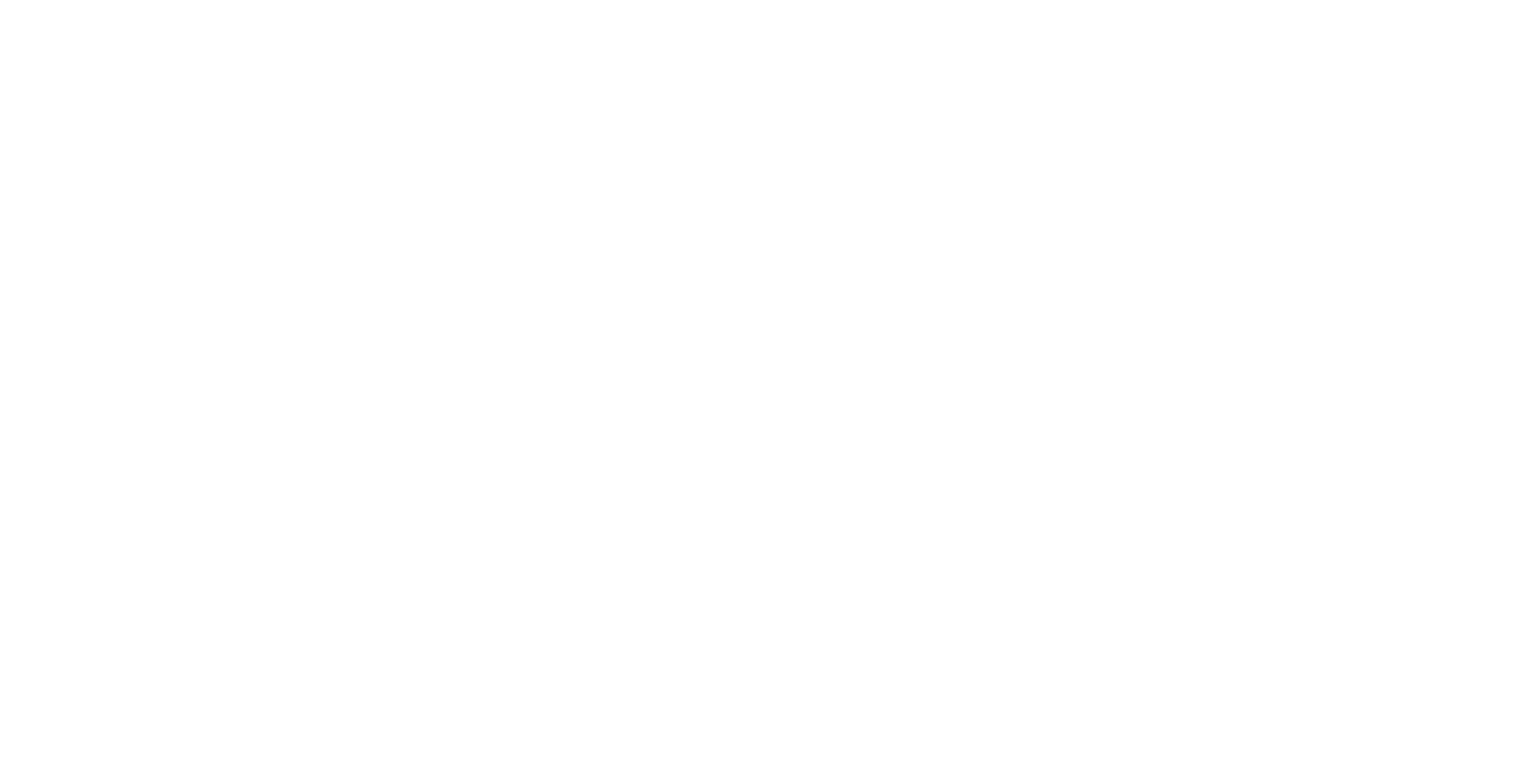
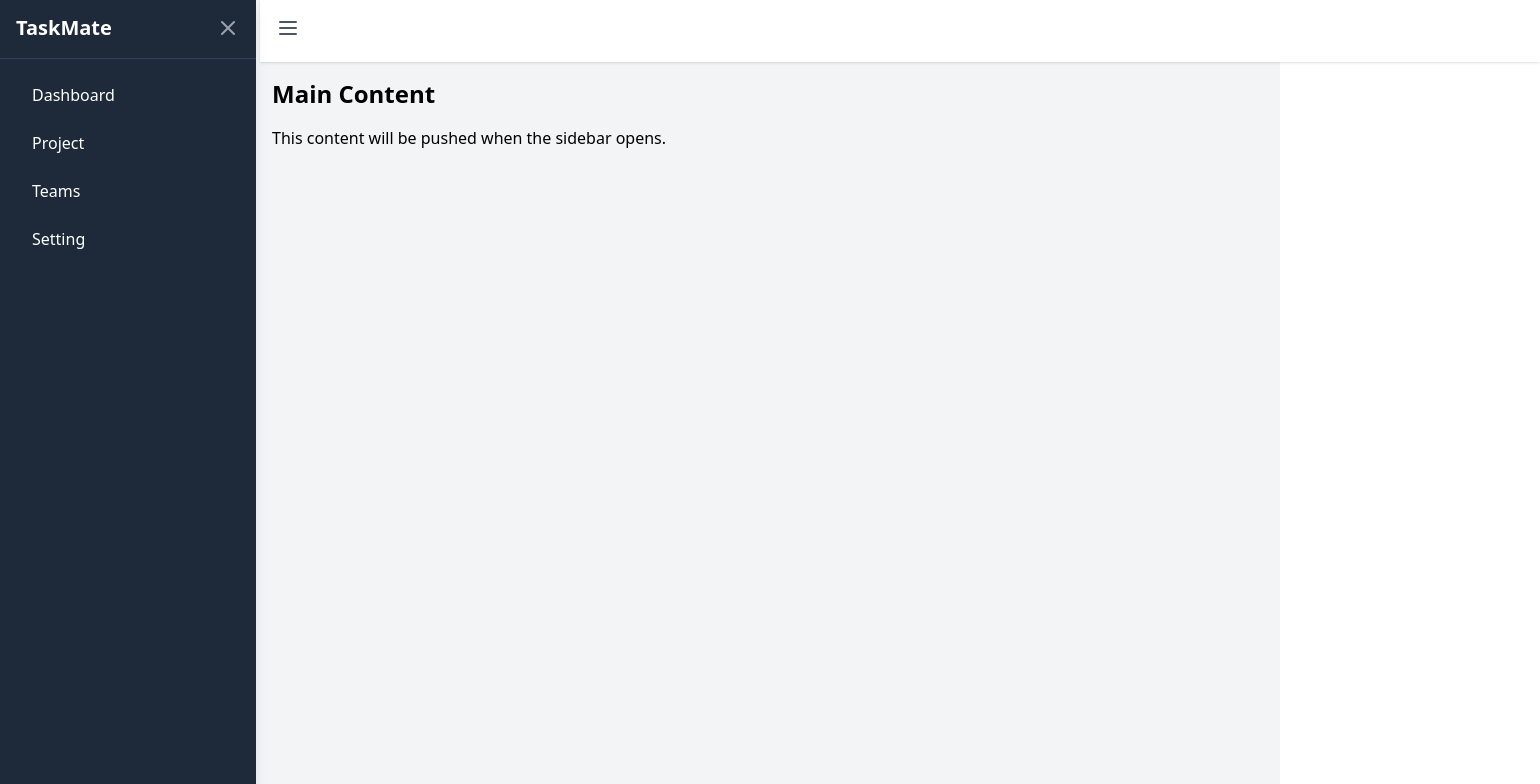
Before and after one commit to aneetan/TaskMate, a React (Vite) app in the folder client/: page /dashboard in a window 1280 px wide. Before the commit this address had no page. Shown: the top 784 px of the page, 1540 px wide, since content can reach past the window. Built offline with nearby package versions, Linux system fonts and the light colour scheme.

Commit message:
Created a layout for with sidebar and header

```diff
--- a/client/src/App.tsx
+++ b/client/src/App.tsx
@@ -2,6 +2,8 @@
 import Login from "./pages/Login";
 import './App.css';
 import Register from "./pages/Register";
+import Dashboard from "./pages/Dashboard";
+import UserLayout from "./components/layout/UserLayout";
 
 function App() {
 
@@ -11,6 +13,10 @@
         <Route path="/" element={<Login/>} />
         <Route path="/login" element={<Login/>} />
         <Route path="/register" element={<Register/>} />
+
+        <Route element={<UserLayout/>}>
+            <Route path="dashboard" element={<Dashboard/>} />
+        </Route>
       </Routes>
     </BrowserRouter>
   );
--- /dev/null
+++ b/client/src/components/Navbar.tsx
@@ -0,0 +1,20 @@
+interface NavbarProps{
+    onClick: () => void;
+    isOpen: boolean;
+}
+const Navbar:React.FC<NavbarProps> = ({onClick, isOpen}) => {
+  return (
+     <nav className={`bg-white shadow-sm p-4 ${isOpen? ' translate-x-65' : 'translate-x-0'}`}>
+        <button
+          onClick={onClick}
+          className="text-gray-600 hover:text-gray-900 focus:outline-none"
+        >
+          <svg className="w-6 h-6" fill="none" stroke="currentColor" viewBox="0 0 24 24">
+            <path strokeLinecap="round" strokeLinejoin="round" strokeWidth={2} d="M4 6h16M4 12h16M4 18h16" />
+          </svg>
+        </button>
+      </nav>
+  )
+}
+
+export default Navbar
--- /dev/null
+++ b/client/src/components/Sidebar.tsx
@@ -0,0 +1,36 @@
+import type { ReactNode } from "react";
+
+interface SidebarProps {
+    isOpen: boolean;
+    onClose: () => void;
+    children ?: ReactNode;
+}
+const Sidebar: React.FC<SidebarProps> = ({isOpen, onClose, children}) => {
+  return (
+    <>
+      <div className={`flex flex-col top-0 left-0 h-[100vh] w-64 bg-gray-800 text-white shadow-lg
+            transform transition-transform duration-300 ease-in-out z-50 -translate-y-16
+            ${isOpen? 'translate-x-0' : '-translate-x-full'
+        }`}>
+            <div className="flex items-center justify-between p-4 border-b border-gray-700">
+                <h2 className="text-xl font-semibold">TaskMate</h2>
+                <button
+                    onClick={onClose}
+                    className="text-gray-400 hover:text-white focus:outline-none"
+                >
+                    <svg className="w-6 h-6" fill="none" stroke="currentColor" viewBox="0 0 24 24">
+                    <path strokeLinecap="round" strokeLinejoin="round" strokeWidth={2} d="M6 18L18 6M6 6l12 12" />
+                    </svg>
+                </button>
+            </div>
+
+
+            <div className="p-4 overflow-y-auto">
+                {children}
+            </div>
+      </div>
+    </>
+  )
+}
+
+export default Sidebar
--- /dev/null
+++ b/client/src/components/layout/UserLayout.tsx
@@ -0,0 +1,46 @@
+import { useState } from 'react'
+import Navbar from '../Navbar';
+import Sidebar from '../Sidebar';
+import { Outlet } from 'react-router';
+
+interface NavItems{
+    item: string;
+    action: string;
+    icon: string;
+}
+
+const UserLayout = () => {
+    const [isSidebarOpen, setIsSidebarOpen] = useState(true);
+
+    const toggleSidebar = () => {
+        setIsSidebarOpen(!isSidebarOpen);
+    };
+
+  return (
+     <div className="min-h-screen bg-gray-100 w-screen">
+        <div className='relative'>
+        <Navbar onClick={toggleSidebar} isOpen={isSidebarOpen}/>
+        </div>
+
+      {/* Sidebar */}
+      <div className='flex'>
+        <Sidebar isOpen={isSidebarOpen} onClose={toggleSidebar}>
+            <ul className="space-y-2">
+                {["Dashboard", "Project", "Teams", "Setting"].map(items => (
+                    <li>
+                        <a href="#" className="block px-4 py-2 hover:bg-gray-700 rounded transition">{items}</a>
+                    </li>
+                ))}
+            </ul>
+        </Sidebar>
+
+      {/* Main content */}
+      <main className={`p-4 ml-0 transition-all duration-300 ${isSidebarOpen? 'translate-x-0' : '-translate-x-60'}`}>
+        <Outlet/>
+      </main>
+    </div>
+    </div>
+  )
+}
+
+export default UserLayout
--- /dev/null
+++ b/client/src/pages/Dashboard.tsx
@@ -0,0 +1,11 @@
+
+const Dashboard = () => {
+  return (
+    <>
+        <h1 className="text-2xl font-bold mb-4">Main Content</h1>
+        <p>This content will be pushed when the sidebar opens.</p>
+    </>
+  )
+}
+
+export default Dashboard
--- a/client/src/pages/Login.tsx
+++ b/client/src/pages/Login.tsx
@@ -1,4 +1,4 @@
-import { useState, type ChangeEvent, type FormEvent } from "react"
+import { useState, type FormEvent } from "react"
 
 interface LoginProps {
     email: string;
```
Also changed, not shown: client/src/components/Footer.tsx (added).
